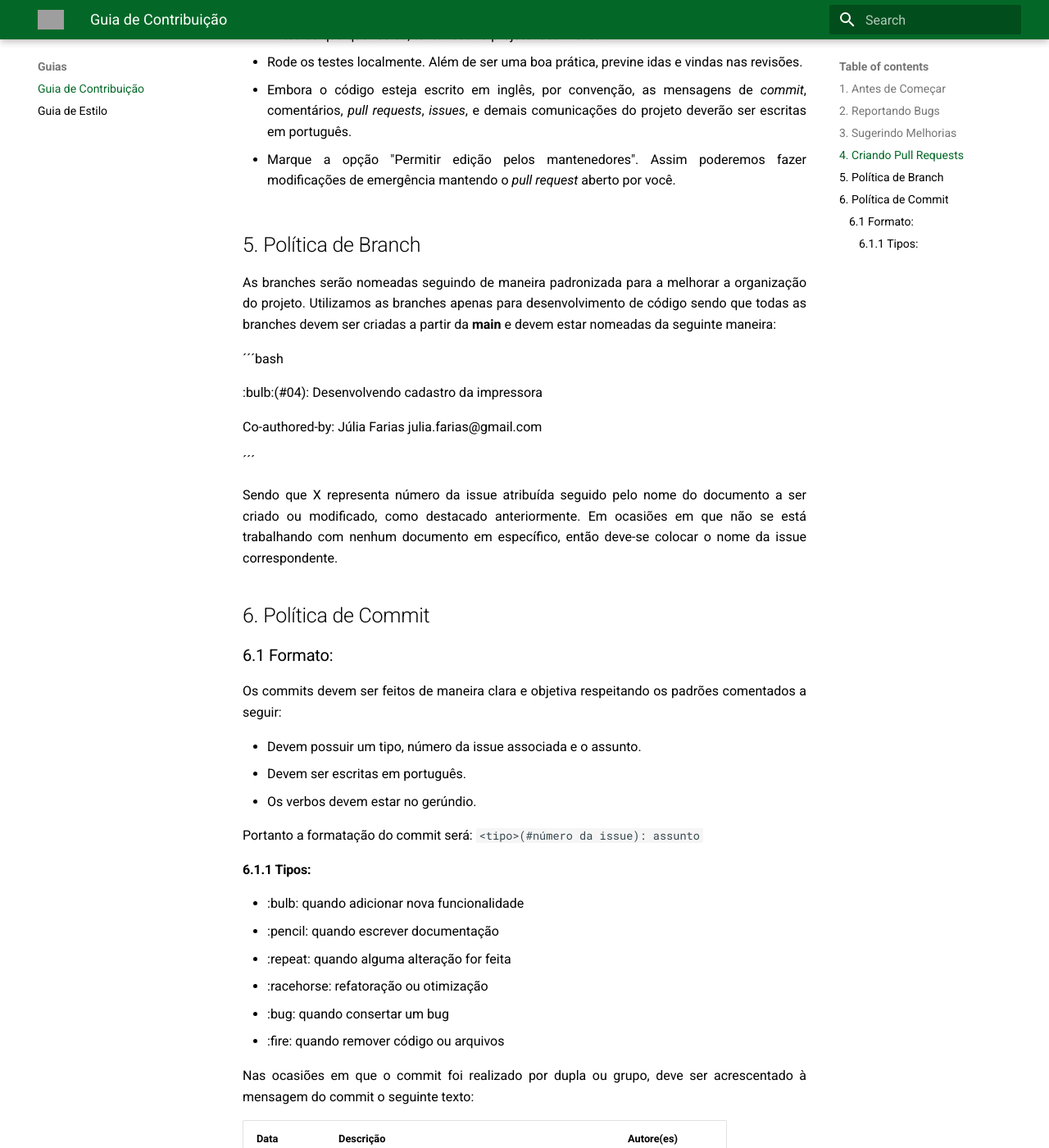
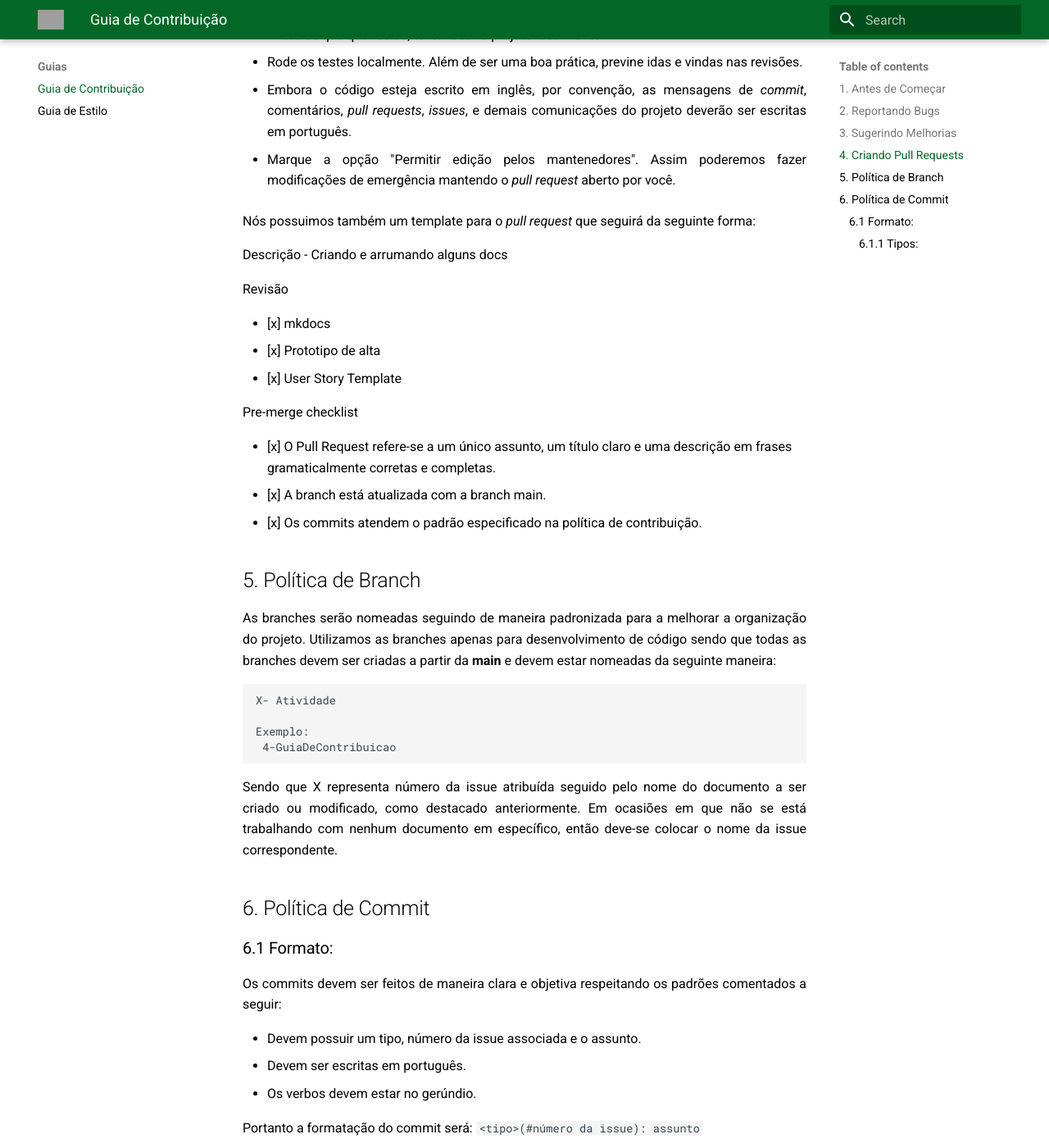
Before and after one commit to fga-eps-mds/2023.2-PrintGo-Doc, an MkDocs documentation site: the page built from docs/guia_de_contribuicao.md, in a window 1280 px wide and 1400 px high, scrolled down 1421 px. Shown: the whole window at 82% size. Built offline with MkDocs 1.6.1 and Material for MkDocs 9.7.7, drawn with Linux system fonts in a browser that asks for light colours; some of the changed text lies outside the part shown; grey boxes are pictures that could not be loaded.

Commit message:
:pencil: Arrumando guia de contribuicao

````diff
--- a/docs/guia_de_contribuicao.md
+++ b/docs/guia_de_contribuicao.md
@@ -32,6 +32,7 @@ Você decidiu contribuir para o projeto!
 Faça um _fork_ do projeto e crie uma nova _branch_.
 Mais detalhes [aqui](https://help.github.com/pt/enterprise/2.17/user/github/collaborating-with-issues-and-pull-requests/creating-a-pull-request-from-a-fork).
 
+
 Aqui algumas dicas:
 
 - Caso decida trabalhar em alguma _issue_, comente na _issue_ escolhida. Dessa forma, outras pessoas saberão que tem alguém trabalhando nela. Caso tenha ficado perdido ou com dúvidas, peça ajuda.
@@ -46,18 +47,35 @@ Aqui algumas dicas:
 
 - Marque a opção "Permitir edição pelos mantenedores". Assim poderemos fazer modificações de emergência mantendo o _pull request_ aberto por você.
 
+
+Nós possuimos também um template para o _pull request_ que seguirá da seguinte forma:
+
+Descrição
+- Criando e arrumando alguns docs
+
+ Revisão
+<!-- Verifica se os critérios estabelecidos na issue foram realizados -->
+- [x] mkdocs
+- [x] Prototipo de alta
+- [x] User  Story Template
+
+ Pre-merge checklist
+
+- [x] O Pull Request refere-se a um único assunto, um título claro e uma descrição em frases gramaticalmente corretas e completas.
+- [x] A branch está atualizada com a branch main.
+- [x] Os commits atendem o padrão especificado na política de contribuição.
+
 ## 5. Política de Branch
 
 As branches serão nomeadas seguindo de maneira padronizada para a melhorar a organização do projeto. Utilizamos as branches apenas para desenvolvimento de código sendo que todas as branches devem ser criadas a partir da **main** e devem estar nomeadas da seguinte maneira:
 
-´´´bash
 
-:bulb:(#04): Desenvolvendo cadastro da impressora
+```bash
+X- Atividade
 
-Co-authored-by: Júlia Farias julia.farias@gmail.com
-
-´´´
-
+Exemplo:
+ 4-GuiaDeContribuicao
+```
 
 Sendo que X representa número da issue atribuída seguido pelo nome do documento a ser criado ou modificado, como destacado anteriormente. Em ocasiões em que não se está trabalhando com nenhum documento em específico, então deve-se colocar o nome da issue correspondente.
 
@@ -73,6 +91,13 @@ Os commits devem ser feitos de maneira clara e objetiva respeitando os padrões
 
 Portanto a formatação do commit será: `<tipo>(#número da issue): assunto`
 
+```bash
+:bulb:(#04): Desenvolvendo cadastro da impressora
+
+Co-authored-by: julisous julia.farias2000@hotmail.com
+
+```
+
 #### 6.1.1 Tipos:
 - :bulb: quando adicionar nova funcionalidade
 - :pencil: quando escrever documentação
@@ -85,10 +110,10 @@ Nas ocasiões em que o commit foi realizado por dupla ou grupo, deve ser acresce
 
 
 
-
 |**Data**|**Descrição**|**Autore(es)**|
 |--------|-------------|--------------|
 |18/09/2023| Criação do documento | Júlia Farias Sousa |
 |19/09/2023| Correção gramatical e modificação da política de branch | Júlia Farias Sousa |
 |19/09/2023| Revisão do documento | Lucas Lima Ferraz |
 |19/09/2023| Recriando com usuário correto | Júlia Farias Sousa |
+|22/10/2023| Arrumando bash e colocando o template de PR | Júlia Farias Sousa |
````
